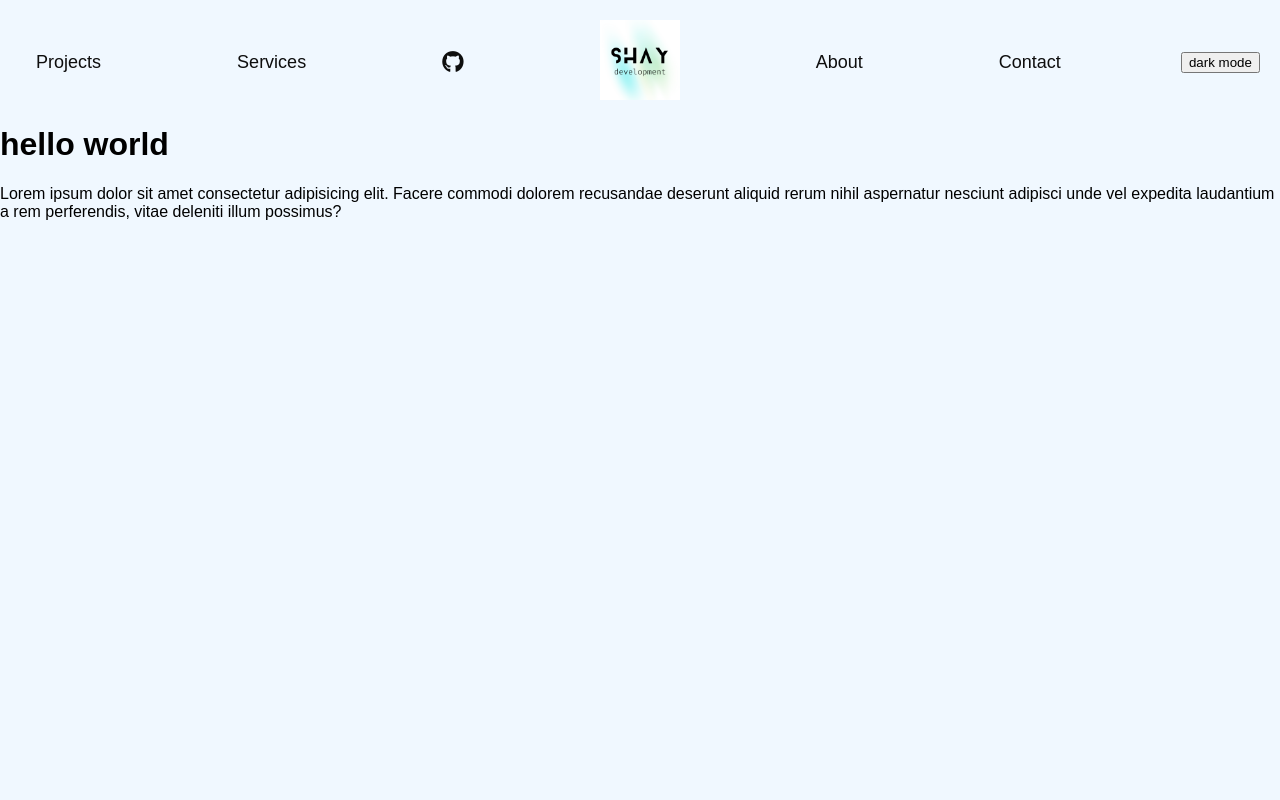
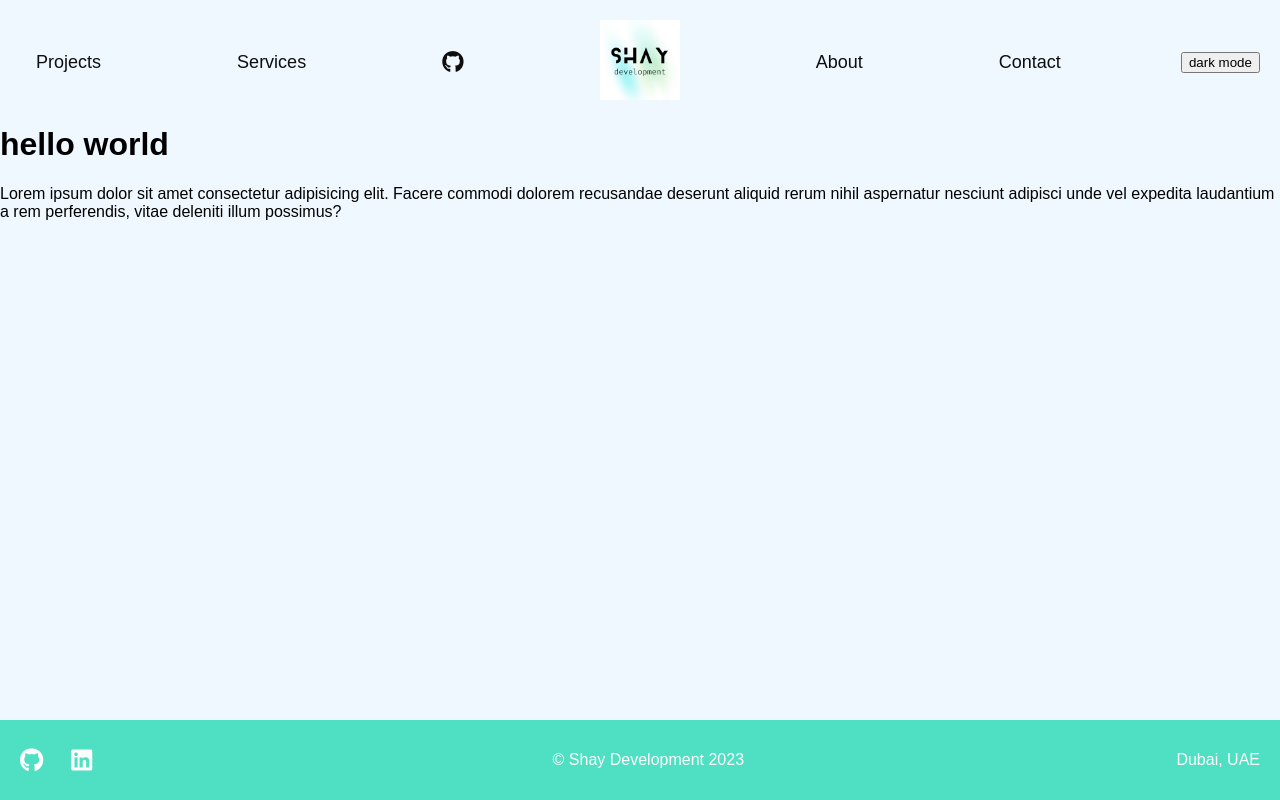
Before and after one commit to shay122990/port.2.0-folio, a React (Create React App) app: page / in a window 1280 px wide. Built offline with nearby package versions, Linux system fonts and the light colour scheme; a web font is replaced by a local one.

Commit message:
added footer

```diff
--- a/src/App.js
+++ b/src/App.js
@@ -1,4 +1,5 @@
 import "./App.css";
+import { Footer } from "./components/footer/footer.components";
 import { NavBar } from "./components/navigation/nav.component";
 
 function App() {
@@ -12,6 +13,7 @@ function App() {
         adipisci unde vel expedita laudantium a rem perferendis, vitae deleniti
         illum possimus?
       </p>
+      <Footer />
     </div>
   );
 }
--- /dev/null
+++ b/src/components/footer/footer.components.jsx
@@ -0,0 +1,27 @@
+import React from "react";
+import "./footer.styles.css";
+
+export const Footer = () => {
+  return (
+    <div className='footer'>
+      <span>
+        <a
+          href='https://github.com/shay122990'
+          target='_blank'
+          rel='noreferrer'
+        >
+          <i class='fa-brands fa-github'></i>
+        </a>
+        <a
+          href='https://www.linkedin.com/in/shay-asanova90/'
+          target='_blank'
+          rel='noreferrer'
+        >
+          <i class='fa-brands fa-linkedin'></i>
+        </a>
+      </span>
+      <p> © Shay Development 2023</p>
+      <p>Dubai, UAE</p>
+    </div>
+  );
+};
--- /dev/null
+++ b/src/components/footer/footer.styles.css
@@ -0,0 +1,25 @@
+.footer {
+  position: fixed;
+  left: 0;
+  bottom: 0;
+  width: 100%;
+  height: 80px;
+  background-color: #4fe0c3;
+  color: #fff;
+  display: flex;
+  flex-direction: row;
+  align-items: center;
+  justify-content: space-between;
+  padding: 0 20px 0 20px;
+}
+span a {
+  padding: 0 28px 0 0;
+  text-decoration: none;
+}
+span a i {
+  font-size: 24px;
+  color: #fff;
+}
+span a i:hover {
+  color: #282828;
+}
```
